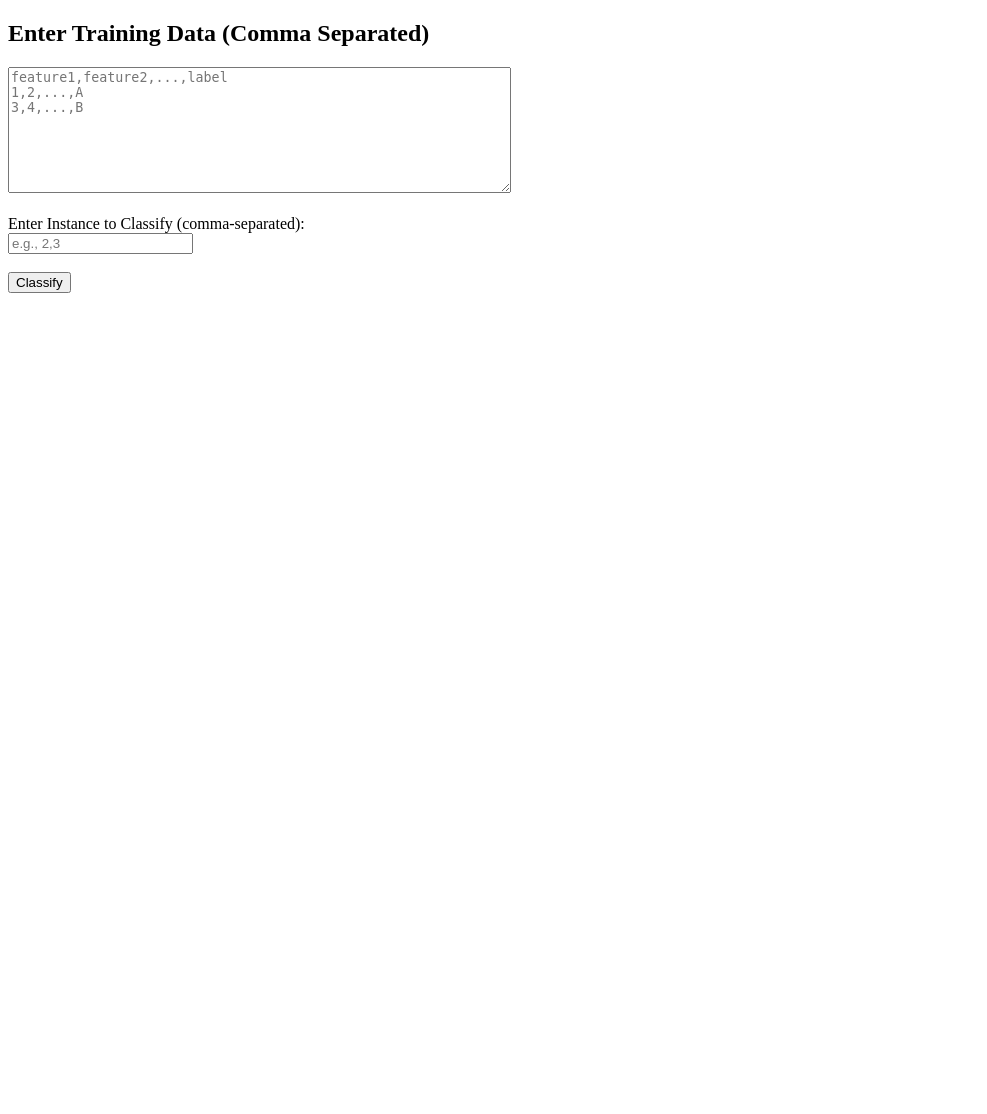
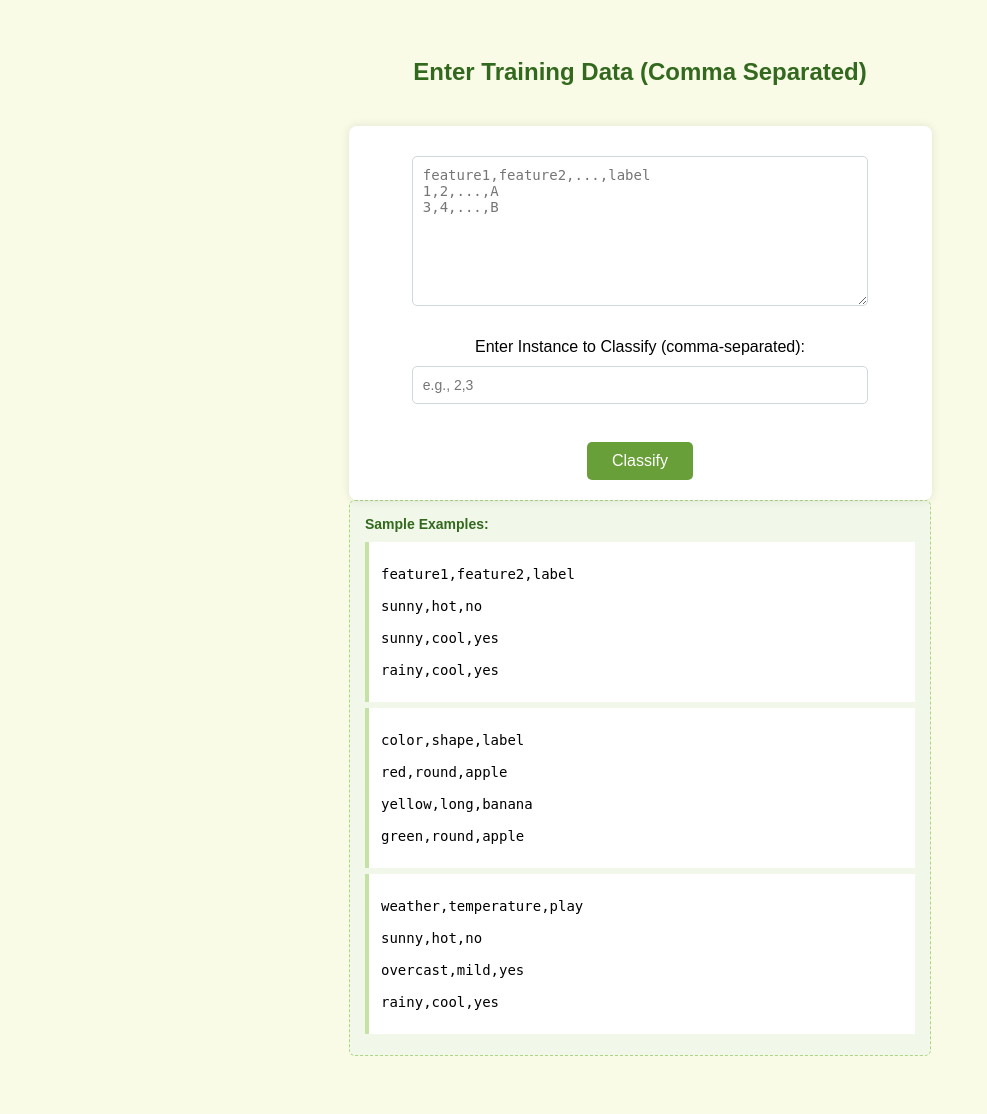
Before and after one commit to lathikasakthivel/naive-bayes-model-flask, a Flask app: page /manual in a window 1280 px wide. Shown: the whole page, without its empty margins (0-987 px from the left). Before the commit the page ends 293 px from the top, so only its background shows below. Run offline with Flask 3, Linux system fonts and the light colour scheme.

Commit message:
Update manual_entry.html

```diff
--- a/templates/manual_entry.html
+++ b/templates/manual_entry.html
@@ -1,7 +1,77 @@
 <!DOCTYPE html>
 <html>
 <head>
-    <title>Manual Entry</title>
+    <title>Manual Entry - Naive Bayes</title>
+    <style>
+        body {
+            font-family: Arial, sans-serif;
+            background: #f9fbe7;
+            padding: 30px;
+            text-align: center;
+        }
+
+        h2 {
+            color: #33691e;
+        }
+
+        form {
+            display: inline-block;
+            margin-top: 20px;
+            padding: 20px;
+            background: #ffffff;
+            border-radius: 8px;
+            box-shadow: 0 0 10px rgba(0, 0, 0, 0.1);
+        }
+
+        textarea, input[type="text"] {
+            width: 80%;
+            padding: 10px;
+            margin: 10px 0;
+            font-size: 14px;
+            border: 1px solid #cfd8dc;
+            border-radius: 5px;
+        }
+
+        button {
+            background-color: #689f38;
+            color: white;
+            border: none;
+            padding: 10px 25px;
+            font-size: 16px;
+            cursor: pointer;
+            border-radius: 5px;
+            margin-top: 10px;
+        }
+
+        button:hover {
+            background-color: #558b2f;
+        }
+
+        .examples {
+            text-align: left;
+            max-width: 550px;
+            margin: 0 auto 20px;
+            background: #f1f8e9;
+            border: 1px dashed #aed581;
+            padding: 15px;
+            border-radius: 6px;
+            font-size: 14px;
+        }
+
+        .examples h4 {
+            margin: 0 0 10px 0;
+            color: #33691e;
+        }
+
+        .example-block {
+            background-color: #ffffff;
+            padding: 8px 12px;
+            margin: 6px 0;
+            border-left: 4px solid #c5e1a5;
+            font-family: monospace;
+            white-space: pre-wrap;
+        }
+    </style>
 </head>
 <body>
     <h2>Enter Training Data (Comma Separated)</h2>
@@ -13,5 +83,26 @@
 
         <button type="submit">Classify</button>
     </form>
+    <div class="examples">
+        <h4>Sample Examples:</h4>
+        <div class="example-block">
+feature1,feature2,label<br>
+sunny,hot,no<br>
+sunny,cool,yes<br>
+rainy,cool,yes
+        </div>
+        <div class="example-block">
+color,shape,label<br>
+red,round,apple<br>
+yellow,long,banana<br>
+green,round,apple
+        </div>
+        <div class="example-block">
+weather,temperature,play<br>
+sunny,hot,no<br>
+overcast,mild,yes<br>
+rainy,cool,yes
+        </div>
+    </div>
 </body>
 </html>
```
